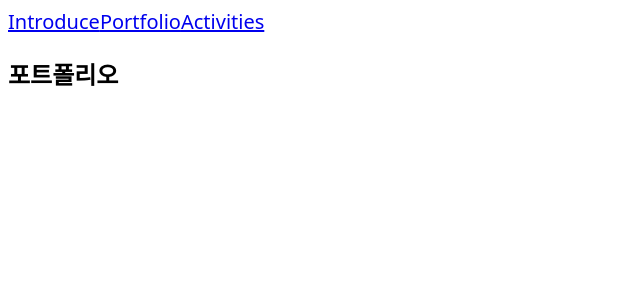
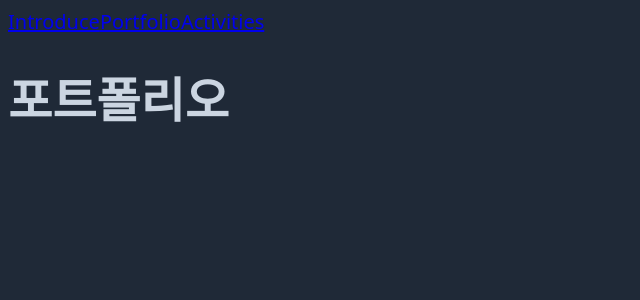
Before and after one commit to Brokyeom/Portfolio, a SvelteKit app: page /portfolio in a window 1280 px wide. Shown: the top 300 px of the page, without its empty margins (0-640 px from the left). Built offline with nearby package versions, Linux system fonts and the light colour scheme.

Commit message:
style : 전역 스타일링 추가

```diff
--- a/src/app.css
+++ b/src/app.css
@@ -2,9 +2,16 @@
 @tailwind components;
 @tailwind utilities;
 
+html {
+  @apply bg-gray-800 text-slate-300;
+}
 body {
     @apply font-sans;
-  }
+}
+
+h2 {
+  @apply text-5xl mb-10 font-semibold;
+}
 
 a {
   @apply hover:text-red-300;
--- a/src/routes/+layout.svelte
+++ b/src/routes/+layout.svelte
@@ -13,9 +13,6 @@
 </article>
 
 <style lang="postcss">
-	:global(html) {
-		@apply bg-gray-800 text-slate-300;
-	}
 	a {
 		@apply text-xl
 	}
--- a/src/routes/+page.svelte
+++ b/src/routes/+page.svelte
@@ -50,9 +50,6 @@
 </main>
 
 <style lang="postcss">
-	h2 {
-		@apply text-5xl mb-10 font-semibold;
-	}
 	p {
 		@apply text-2xl
 	}
--- a/src/routes/activities/+page.svelte
+++ b/src/routes/activities/+page.svelte
@@ -1 +1 @@
-<h1>대외활동</h1>
+<h2>대외활동</h2>
--- a/src/routes/portfolio/+page.svelte
+++ b/src/routes/portfolio/+page.svelte
@@ -1 +1 @@
-<h1>포트폴리오</h1>
+<h2 class="text-5xl">포트폴리오</h2>
```
